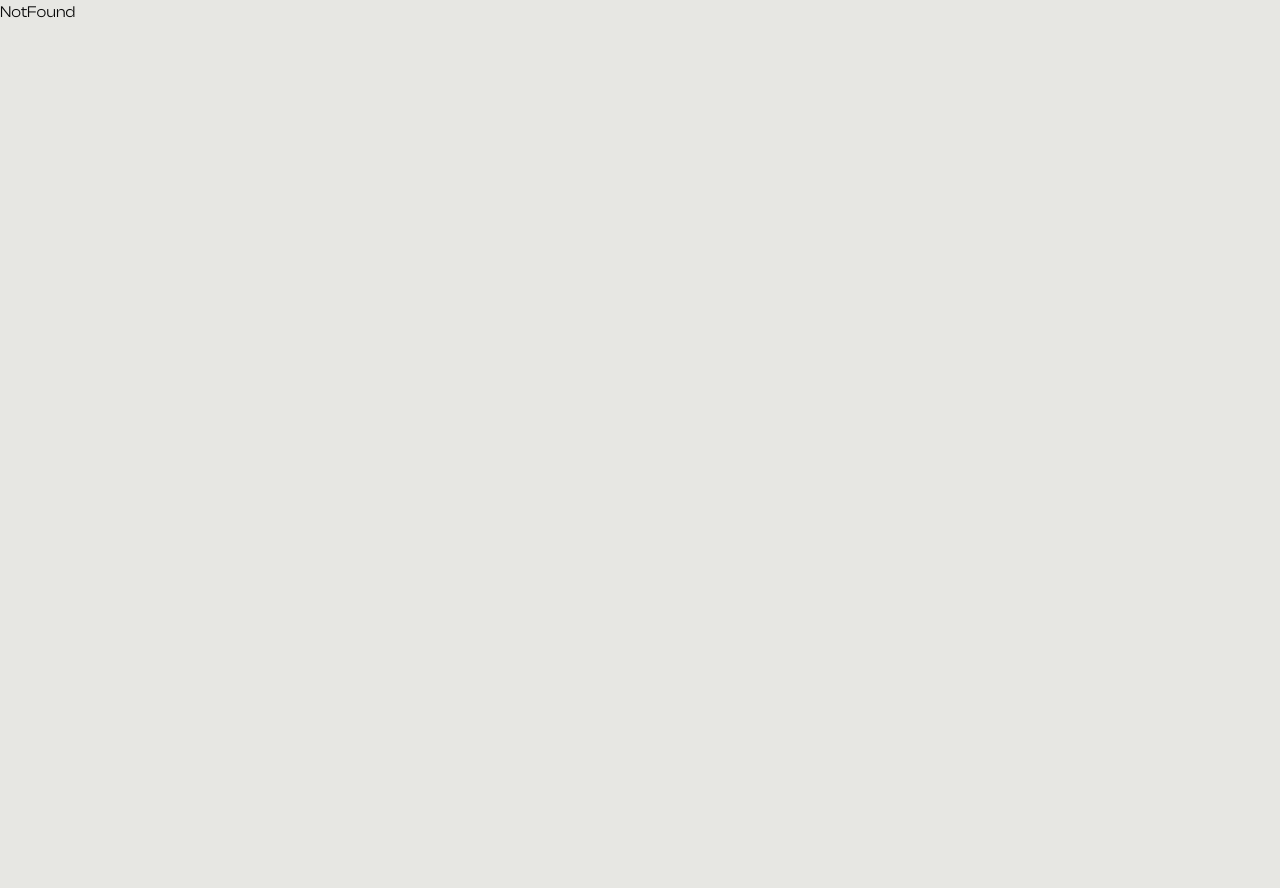
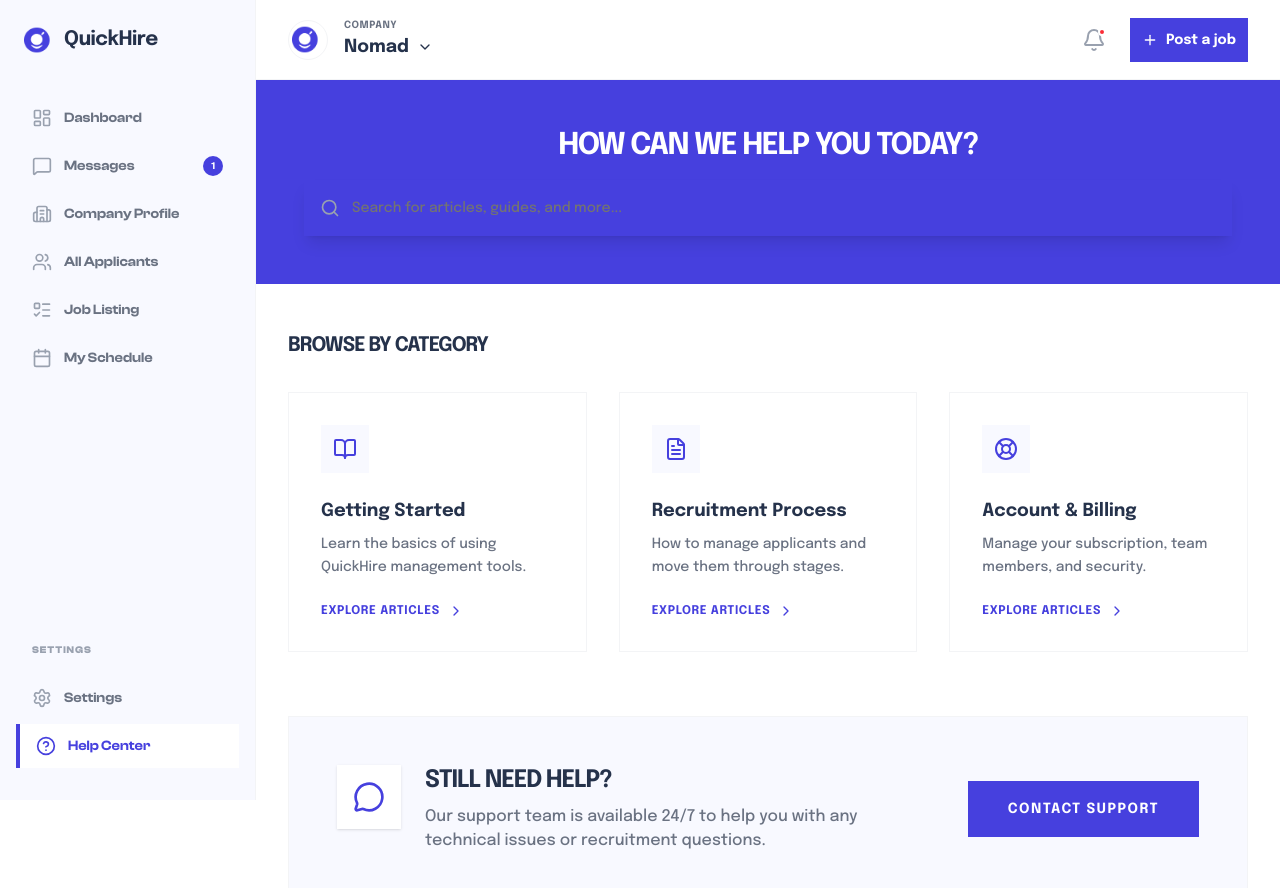
Before and after one commit to rakibislam2233/quick-hire, a Next.js app: page /admin/help in a window 1280 px wide. Before the commit this address had no page. Shown: the top 888 px of the page. Before the commit the page ends 800 px from the top, so only its background shows below. Built offline with nearby package versions, Linux system fonts and the light colour scheme.

Commit message:
feat: Add admin help center page and a new messages content component.

```diff
--- /dev/null
+++ b/app/admin/help/page.tsx
@@ -0,0 +1,10 @@
+import HelpCenterContent from "@/components/Pages/Admin/HelpCenterContent";
+import { Metadata } from "next";
+
+export const metadata: Metadata = {
+  title: "Help Center | Admin Dashboard",
+};
+
+export default function HelpCenterPage() {
+  return <HelpCenterContent />;
+}
--- a/components/Pages/Admin/MessagesContent.tsx
+++ b/components/Pages/Admin/MessagesContent.tsx
@@ -1,5 +1,6 @@
 "use client";
 
+import { Button } from "@/components/ui/button";
 import { Input } from "@/components/ui/input";
 import { MoreHorizontal, Search, Send } from "lucide-react";
 import Image from "next/image";
```
